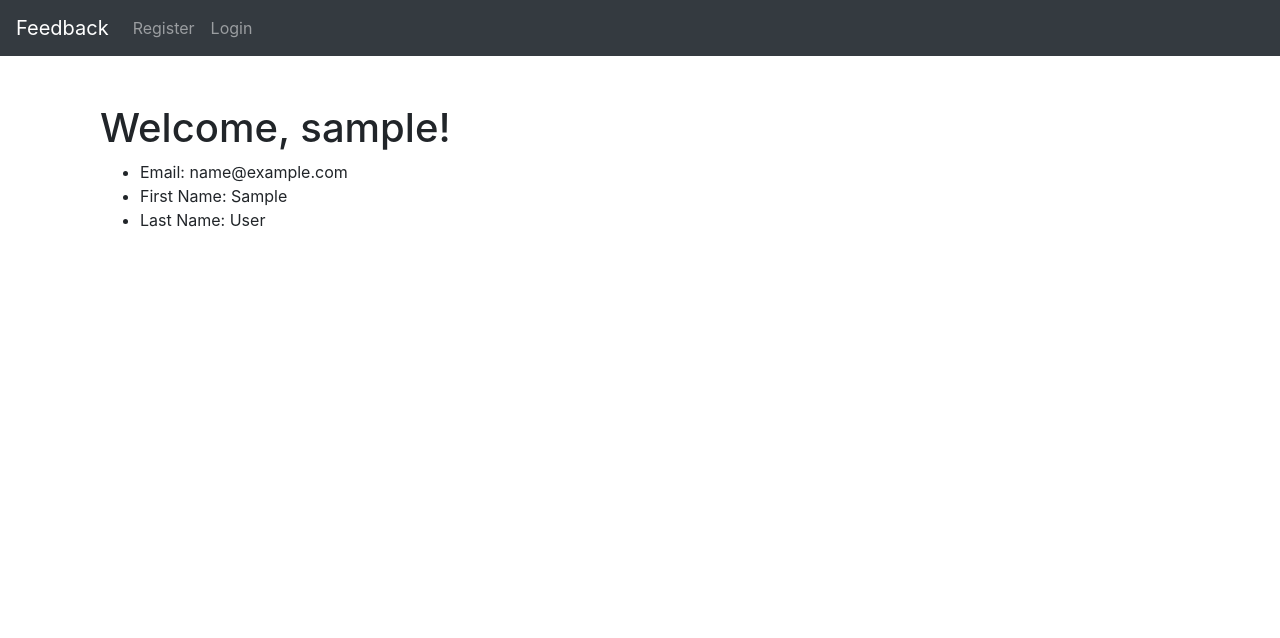
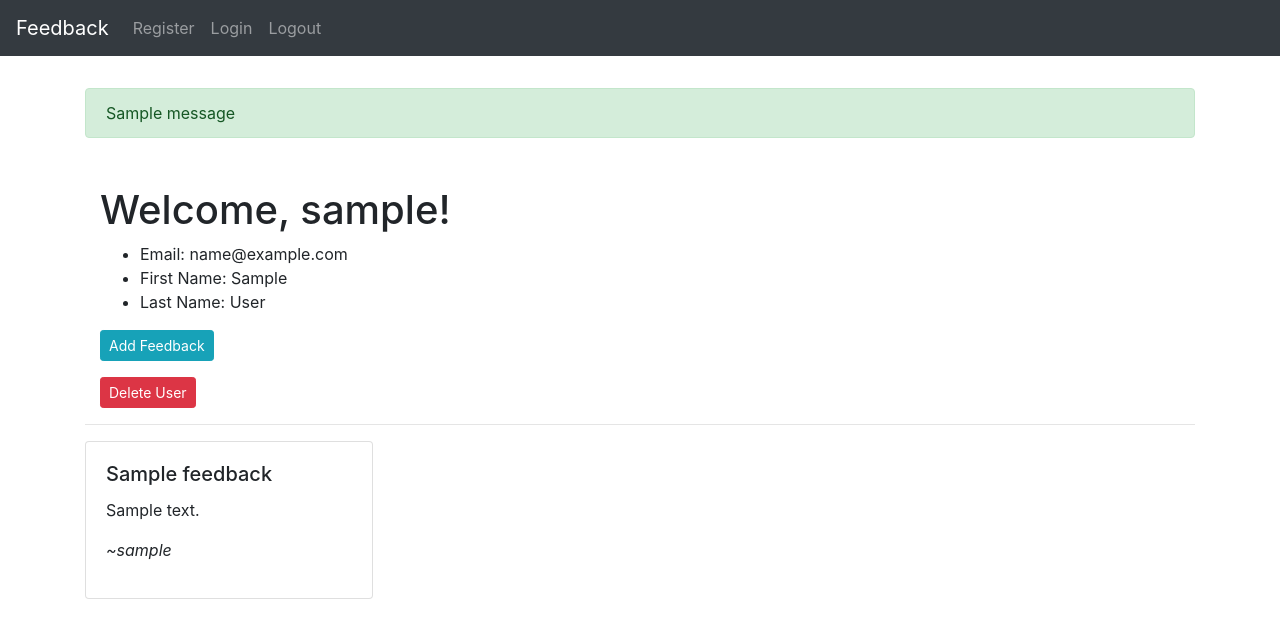
Before and after one commit to beckySchmitty/flask_authorization_app, a Flask app: a page that uses templates/base.html in a window 1280 px wide. Shown: the top 638 px of the page. Run offline with Flask 2, Linux system fonts and the light colour scheme; the visitor is signed in with stand-in values (Sample User, id 1); tables that the repository leaves empty hold one stand-in row (values such as "Sample post"); one stand-in notice (Sample message) is shown; some libraries are stand-ins or nearby versions.

Commit message:
updates as of 11/11/20

```diff
--- a/app.py
+++ b/app.py
@@ -1,7 +1,8 @@
 from flask import Flask, request, render_template, redirect, flash, jsonify, session
 from flask_debugtoolbar import DebugToolbarExtension
-from models import db, connect_db, User
-from forms import RegisterUserForm, LoginUserForm
+from models import db, connect_db, User, Feedback
+from forms import RegisterUserForm, LoginUserForm, FeedbackForm, DeleteForm
+from werkzeug.exceptions import Unauthorized
 
 app = Flask(__name__)
 # calling Flask class
@@ -36,7 +37,7 @@ def handle_register_form():
 
         session['username'] = new_user.username
 
-        return redirect('/')
+        return redirect(f"/users/{username}")
 
     return render_template('register.html', form=form)
 
@@ -55,6 +56,19 @@ def handle_login():
 
     return render_template('login.html', form=form)
 
+@app.route('/users/<username>/delete', methods=["POST"])
+def delete_user(username):
+    """Delete user from database, delete all feedback, remove from session """
+    if 'username' not in session or username != session['username']:
+        raise Unauthorized()
+    user = User.query.get(username)
+    db.session.delete(user)
+    db.session.commit()
+    session.pop('username')
+
+    flash(f'{username} deleted', 'success')
+    return redirect('/')
+
 
 
 @app.route('/users/<username>')
@@ -62,9 +76,10 @@ def show_secret_page(username):
     """show logged in user, their user info"""
     if 'username' in session:
         user = User.query.filter_by(username=username).first()
-        return render_template('user_info.html', user=user)
+        feedback = user.feedback
+        return render_template('user_info.html', user=user, feedback=feedback)
     else:
-        return render_template('no_auth.html')
+        raise Unauthorized()
 
 @app.route('/logout')
 def logout_user():
@@ -72,4 +87,67 @@ def logout_user():
     if 'username' in session:
         session.pop('username')
 
+    flash('You have successfully logged out', 'success')
     return redirect('/')
+
+@app.route('/users/<username>/feedback/add', methods=["GET", "POST"])
+def handle_add_feedbackform(username):
+    form = FeedbackForm()
+
+    if 'username' not in session:
+        flash('Please login first', 'danger')
+        return redirect('/register')
+
+    if form.validate_on_submit():
+        title = form.title.data
+        content = form.content.data
+
+        new_feedback = Feedback(title=title, content=content, username=username)
+        db.session.add(new_feedback)
+        db.session.commit()
+
+        return redirect(f"/users/{username}")
+
+
+    return render_template('add_feedback.html', form=form)
+
+@app.route('/feedback/<int:feedback_id>/update', methods=["GET", "POST"])
+def handle_update_feedback(feedback_id):
+    """Show update-feedback form and process it."""
+    feedback = Feedback.query.get(feedback_id)
+    if 'username' not in session or feedback.username != session['username']:
+        raise Unauthorized()
+
+    form = FeedbackForm(obj=feedback_id)
+
+    if form.validate_on_submit():
+        feedback.title = form.title.data
+        feedback.content = form.content.data
+
+        db.session.commit()
+
+        return redirect(f"/users/{feedback.username}")
+
+    return render_template('edit_feedback.html', form=form, feedback=feedback)
+
+@app.route('/feedback/<int:feedback_id>/delete', methods=["POST"])
+def handle_delete_feedback(feedback_id):
+    """Delete feedback."""
+    feedback = Feedback.query.get(feedback_id)
+
+    if 'username' not in session or feedback.username != session['username']:
+        raise Unauthorized()
+
+    form = DeleteForm()
+    if form.validate_on_submit():
+        db.session.delete(feedback)
+        db.session.commit()
+
+        return redirect(f"/users/{feedback.username}")
+
+    return render_template('edit_feedback.html', form=form, feedback=feedback)
+
+@app.errorhandler(401)
+def show_unauthorized(e):
+    """show 401 Unauthorized """
+    return render_template('401.html'), 401
--- a/templates/base.html
+++ b/templates/base.html
@@ -21,8 +21,17 @@
   <ul class="navbar-nav">
     <li class="nav-item"><a class="nav-link" href="/login">Login</a></li>
   </ul>
+  <ul class="navbar-nav">
+    <li class="nav-item"><a class="nav-link" href="/logout">Logout</a></li>
+  </ul>
   </div>
 </nav>
+  <div class="container" style="margin-top: 2em">
+    {% for category, msg in get_flashed_messages(with_categories=True) %}
+    <div class="alert alert-{{category}}">{{ msg }}</div>
+    {% endfor %}
+  </div>
+
 <div class="container mt-5">
   {% block content %}
   <!-- put the content here -->
--- a/templates/user_info.html
+++ b/templates/user_info.html
@@ -10,6 +10,29 @@
               <li>First Name: {{user.first_name}}</li>
               <li>Last Name: {{user.last_name}}</li>
           </ul>
+          <p>
+          <a href="/users/{{user.username}}/feedback/add" class="btn btn-info btn-sm">Add Feedback</a>
+          <form>
+            <button class="btn btn-danger btn-sm"
+                    formaction="/users/{{ user.username }}/delete"
+                    formmethod="POST"> Delete User
+            </button>
+          </form>
+        </p>
       </div>
 
+      <hr>
+
+
+      {% for fb in feedback %}
+      <div class="card" style="width: 18rem;">
+        <div class="card-body">
+          <h5 class="card-title">{{fb.title}}</h5>
+          <p class="card-text">{{fb.content}}</p>
+          <p><em>~{{fb.username}}</em></p>
+        </div>
+      </div>
+      {% endfor %}
+
+
 {% endblock %}
```
Also changed, not shown: forms.py (+9 -2 lines), models.py (+10 -0 lines), seed.py (+11 -2 lines), templates/401.html (added, +14 -0 lines), templates/add_feedback.html (added, +31 -0 lines), templates/edit_feedback.html (added, +32 -0 lines), templates/no_auth.html (deleted, +0 -10 lines).
